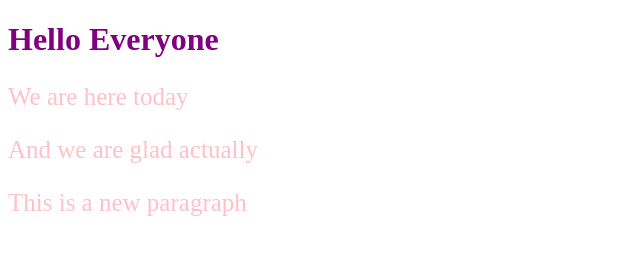
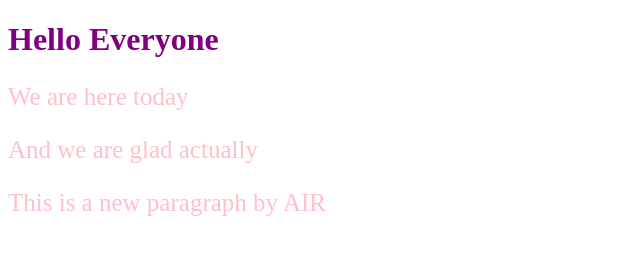
Before and after one commit to Johnvict/devmentor, a plain HTML site: page index.html in a window 1280 px wide. Shown: the full height of the page, 0-640 px from the left. Drawn offline with Linux system fonts and the light colour scheme.

Commit message:
New paragraph added

```diff
--- a/index.html
+++ b/index.html
@@ -11,6 +11,6 @@
     <h1>Hello Everyone</h1>
     <p>We are here today</p>
     <p>And we are glad actually</p>
-    <p>This is a new paragraph</p>
+    <p>This is a new paragraph by AIR</p>
 </body>
 </html>
```
